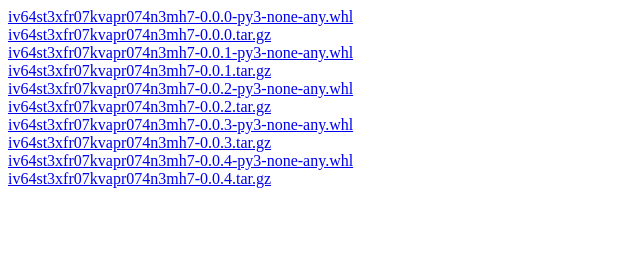
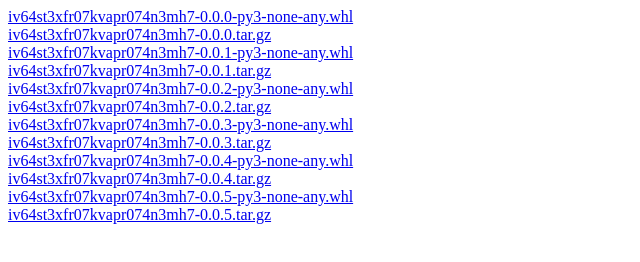
Before and after one commit to jevangoh/as1oocnl0leb61sj1yew20lt2, a plain HTML site: page iv64st3xfr07kvapr074n3mh7/index.html in a window 1280 px wide. Shown: the whole page, without its empty margins (0-640 px from the left). Drawn offline with Linux system fonts and the light colour scheme.

Commit message:
auto: update PyPI index for iv64st3xfr07kvapr074n3mh7 v0.0.5

```diff
--- a/iv64st3xfr07kvapr074n3mh7/index.html
+++ b/iv64st3xfr07kvapr074n3mh7/index.html
@@ -18,5 +18,8 @@
 
     <a href="https://github.com/jevangoh/iv64st3xfr07kvapr074n3mh7/releases/download/v0.0.4/iv64st3xfr07kvapr074n3mh7-0.0.4-py3-none-any.whl">iv64st3xfr07kvapr074n3mh7-0.0.4-py3-none-any.whl</a><br>
     <a href="https://github.com/jevangoh/iv64st3xfr07kvapr074n3mh7/releases/download/v0.0.4/iv64st3xfr07kvapr074n3mh7-0.0.4.tar.gz">iv64st3xfr07kvapr074n3mh7-0.0.4.tar.gz</a><br>
+
+    <a href="https://github.com/jevangoh/iv64st3xfr07kvapr074n3mh7/releases/download/v0.0.5/iv64st3xfr07kvapr074n3mh7-0.0.5-py3-none-any.whl">iv64st3xfr07kvapr074n3mh7-0.0.5-py3-none-any.whl</a><br>
+    <a href="https://github.com/jevangoh/iv64st3xfr07kvapr074n3mh7/releases/download/v0.0.5/iv64st3xfr07kvapr074n3mh7-0.0.5.tar.gz">iv64st3xfr07kvapr074n3mh7-0.0.5.tar.gz</a><br>
   </body>
 </html>
```
